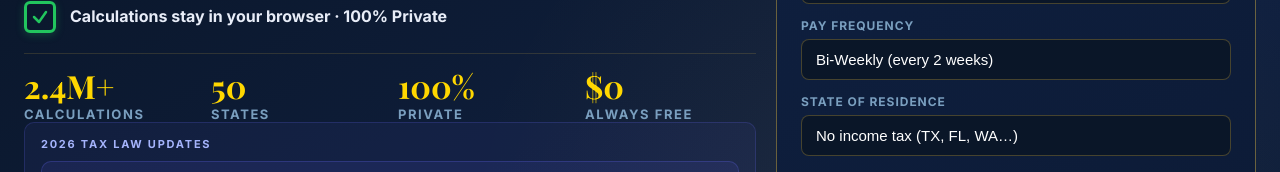
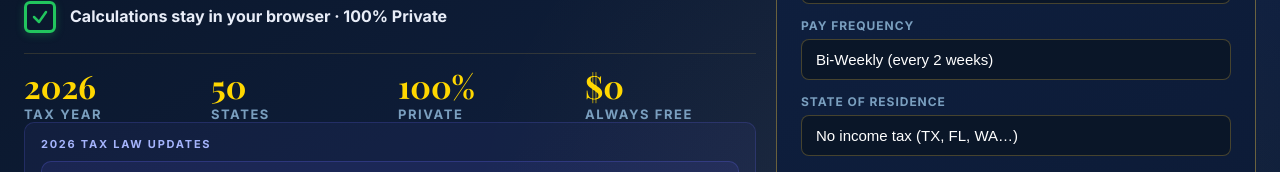
Before and after one commit to devqrcraft-ui/privatepaycheck, a Next.js app: page / in a window 1280 px wide. Shown: the part 453-625 px from the top of the page. Built offline with nearby package versions, Linux system fonts and the light colour scheme.

Commit message:
fix: footer bonus link to /bonus-tax-calculator; replace unverifiable 2.4M+ calculations stat with 2026 Tax Year

```diff
--- a/src/app/home-client.tsx
+++ b/src/app/home-client.tsx
@@ -149,7 +149,7 @@ export default function HomeClient() {
           </div>
 
           <div style={{display:'grid',gridTemplateColumns:'repeat(4,1fr)',gap:16,borderTop:'1px solid rgba(245,200,66,0.15)',paddingTop:16,marginTop:8}}>
-            <div><div className="stat-n">2.4M+</div><div className="stat-l">Calculations</div></div>
+            <div><div className="stat-n">2026</div><div className="stat-l">Tax Year</div></div>
             <div><div className="stat-n">50</div><div className="stat-l">States</div></div>
             <div><div className="stat-n">100%</div><div className="stat-l">Private</div></div>
             <div><div className="stat-n">$0</div><div className="stat-l">Always Free</div></div>
--- a/src/components/Footer.tsx
+++ b/src/components/Footer.tsx
@@ -25,7 +25,7 @@ export default function Footer() {
             <div style={{fontSize:11,fontWeight:700,letterSpacing:".16em",textTransform:"uppercase",color:"#C9A84C",marginBottom:14}}>Calculators</div>
             <Link href="/" className="foot-link">Salary Calculator</Link>
             <Link href="/hourly-paycheck-calculator" className="foot-link">Hourly Calculator</Link>
-            <Link href="/bonus-calculator" className="foot-link">Bonus Calculator</Link>
+            <Link href="/bonus-tax-calculator" className="foot-link">Bonus Calculator</Link>
             <Link href="/overtime-calculator" className="foot-link">Overtime Calculator</Link>
             <Link href="/w4-withholding-calculator" className="foot-link">W-4 Calculator</Link>
             <Link href="/tip-calculator" className="foot-link">Tip Calculator</Link>
```
